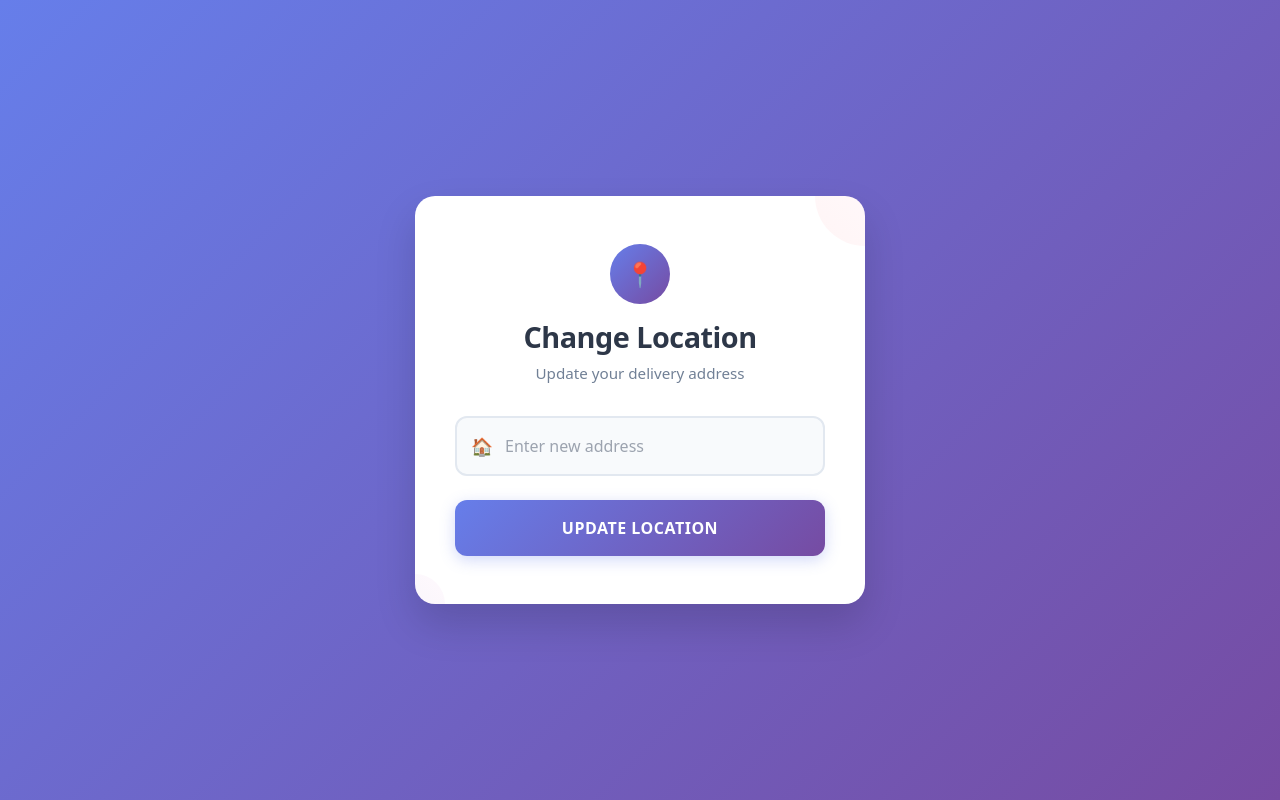
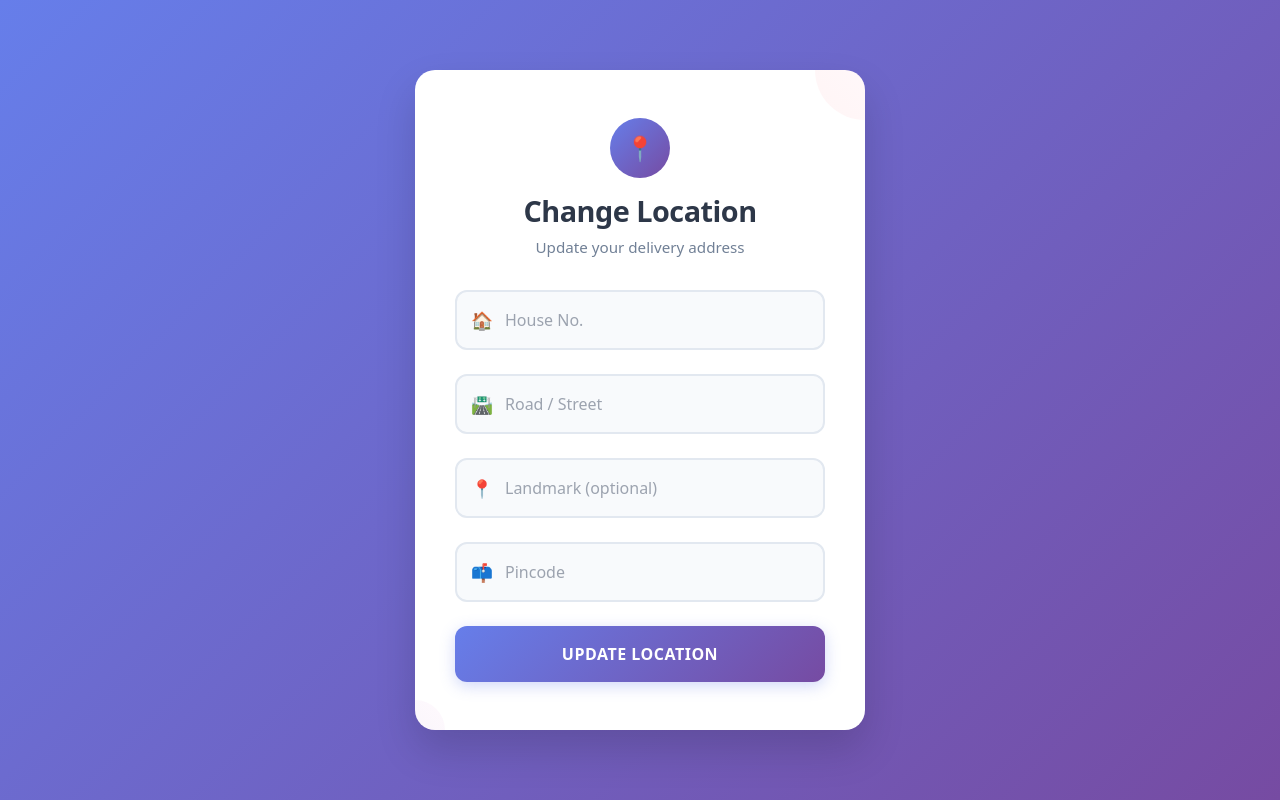
Before and after one commit to TrishaPal2004/AnrFurniture, a React (Create React App) app in the folder furniture12/: page /location in a window 1280 px wide. Built offline with nearby package versions, Linux system fonts and the light colour scheme.

Commit message:
Changes add to cart

```diff
--- a/furniture12/src/Pages/Locationch.js
+++ b/furniture12/src/Pages/Locationch.js
@@ -4,8 +4,10 @@ import { useNavigate } from "react-router-dom";
 
 const Location = () => {
   const [formData, setFormData] = useState({
-    email: '',
-    newLocation: ''
+    houseNo: '',
+    road: '',
+    landmark: '',
+    pincode: ''
   });
 
   const [message, setMessage] = useState('');
@@ -21,6 +23,9 @@ const Location = () => {
 
   const handleSubmit = async (e) => {
     e.preventDefault();
+
+    const newLocation = `${formData.houseNo}, ${formData.road}, ${formData.landmark ? formData.landmark + ', ' : ''}Pincode: ${formData.pincode}`;
+
     try {
       const res = await fetch("https://anrfurniture-2.onrender.com/api/user/change-location", {
         method: "POST",
@@ -29,7 +34,7 @@ const Location = () => {
         },
         body: JSON.stringify({
           email: user.email,
-          newAddress: formData.newLocation,
+          newAddress: newLocation,
         }),
       });
 
@@ -38,16 +43,14 @@ const Location = () => {
       if (data.success) {
         setMessage("✅ Location updated successfully!");
 
-        // ✅ update the user in AuthContext
         setUser(prev => ({
           ...prev,
-          address: formData.newLocation
+          address: newLocation
         }));
 
-        // ✅ navigate to cart page after short delay
         setTimeout(() => {
           navigate("/cart");
-        }, 1000); // wait 1s to show message (optional)
+        }, 1000);
       } else {
         setMessage("❌ Update failed.");
       }
@@ -55,6 +58,27 @@ const Location = () => {
       console.error("Submission error:", error);
       setMessage("⚠️ Error submitting form.");
     }
+  };
+
+  const inputStyle = {
+    width: "100%",
+    padding: "1rem 1rem 1rem 3rem",
+    fontSize: "1rem",
+    border: "2px solid #e2e8f0",
+    borderRadius: "12px",
+    outline: "none",
+    transition: "all 0.3s ease",
+    backgroundColor: "#f8fafc",
+    boxSizing: "border-box"
+  };
+
+  const iconStyle = {
+    position: "absolute",
+    left: "1rem",
+    top: "50%",
+    transform: "translateY(-50%)",
+    fontSize: "1.1rem",
+    color: "#a0aec0"
   };
 
   return (
@@ -76,7 +100,7 @@ const Location = () => {
         position: "relative",
         overflow: "hidden"
       }}>
-        {/* Decorative background elements */}
+        {/* Decorative background */}
         <div style={{
           position: "absolute",
           top: "-50px",
@@ -135,26 +159,21 @@ const Location = () => {
           flexDirection: "column",
           gap: "1.5rem"
         }}>
-
-          <div style={{ position: "relative" }}>
+          {[
+            { name: "houseNo", placeholder: "House No.", icon: "🏠" },
+            { name: "road", placeholder: "Road / Street", icon: "🛣️" },
+            { name: "landmark", placeholder: "Landmark (optional)", icon: "📍" },
+            { name: "pincode", placeholder: "Pincode", icon: "📫" }
+          ].map(({ name, placeholder, icon }) => (
+            <div key={name} style={{ position: "relative" }}>
               <input
                 type="text"
-              name="newLocation"
-              placeholder="Enter new address"
-              value={formData.newLocation}
+                name={name}
+                placeholder={placeholder}
+                value={formData[name]}
                 onChange={handleChange}
-              required
-              style={{
-                width: "100%",
-                padding: "1rem 1rem 1rem 3rem",
-                fontSize: "1rem",
-                border: "2px solid #e2e8f0",
-                borderRadius: "12px",
-                outline: "none",
-                transition: "all 0.3s ease",
-                backgroundColor: "#f8fafc",
-                boxSizing: "border-box"
-              }}
+                required={name !== "landmark"}
+                style={inputStyle}
                 onFocus={(e) => {
                   e.target.style.borderColor = "#667eea";
                   e.target.style.backgroundColor = "white";
@@ -166,17 +185,9 @@ const Location = () => {
                   e.target.style.boxShadow = "none";
                 }}
               />
-            <div style={{
-              position: "absolute",
-              left: "1rem",
-              top: "50%",
-              transform: "translateY(-50%)",
-              fontSize: "1.1rem",
-              color: "#a0aec0"
-            }}>
-              🏠
+              <div style={iconStyle}>{icon}</div>
             </div>
-          </div>
+          ))}
 
           <button
             type="submit"
```
Lines whose indentation alone changed are shown as unchanged.
